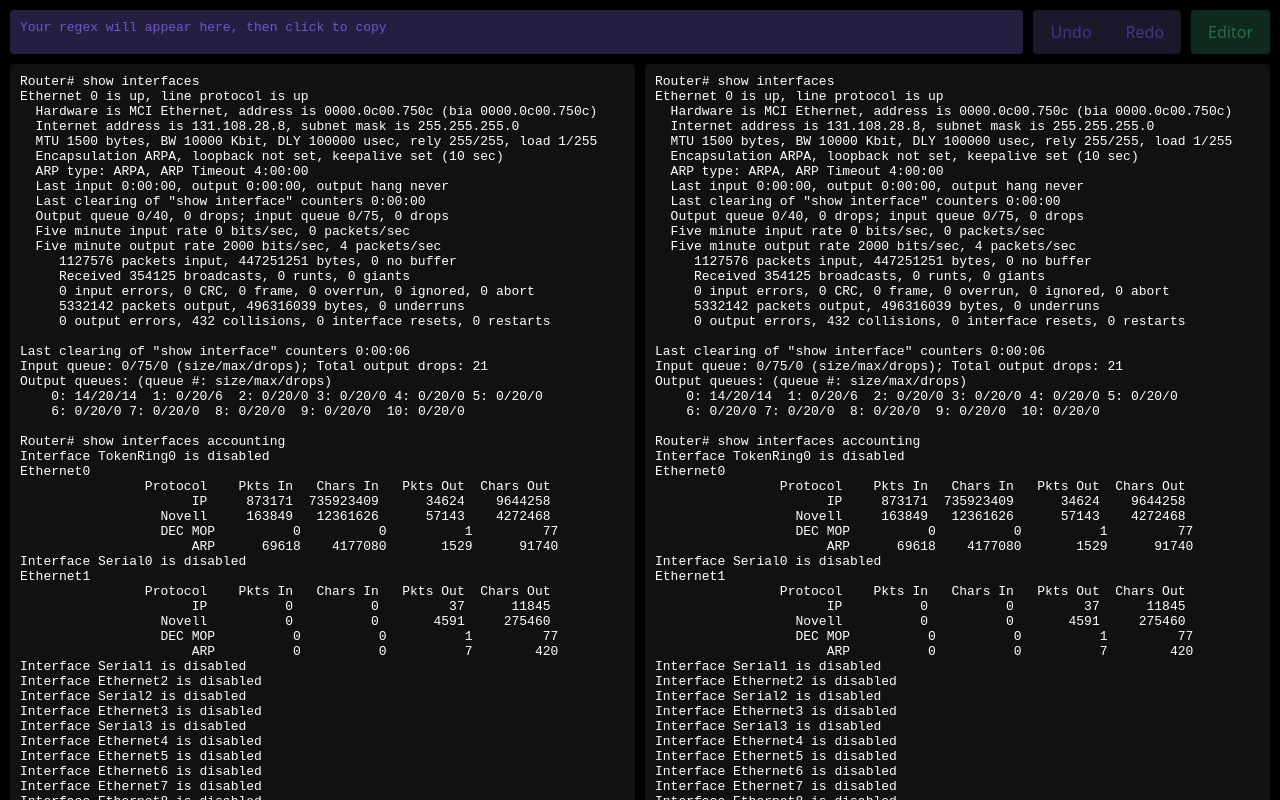
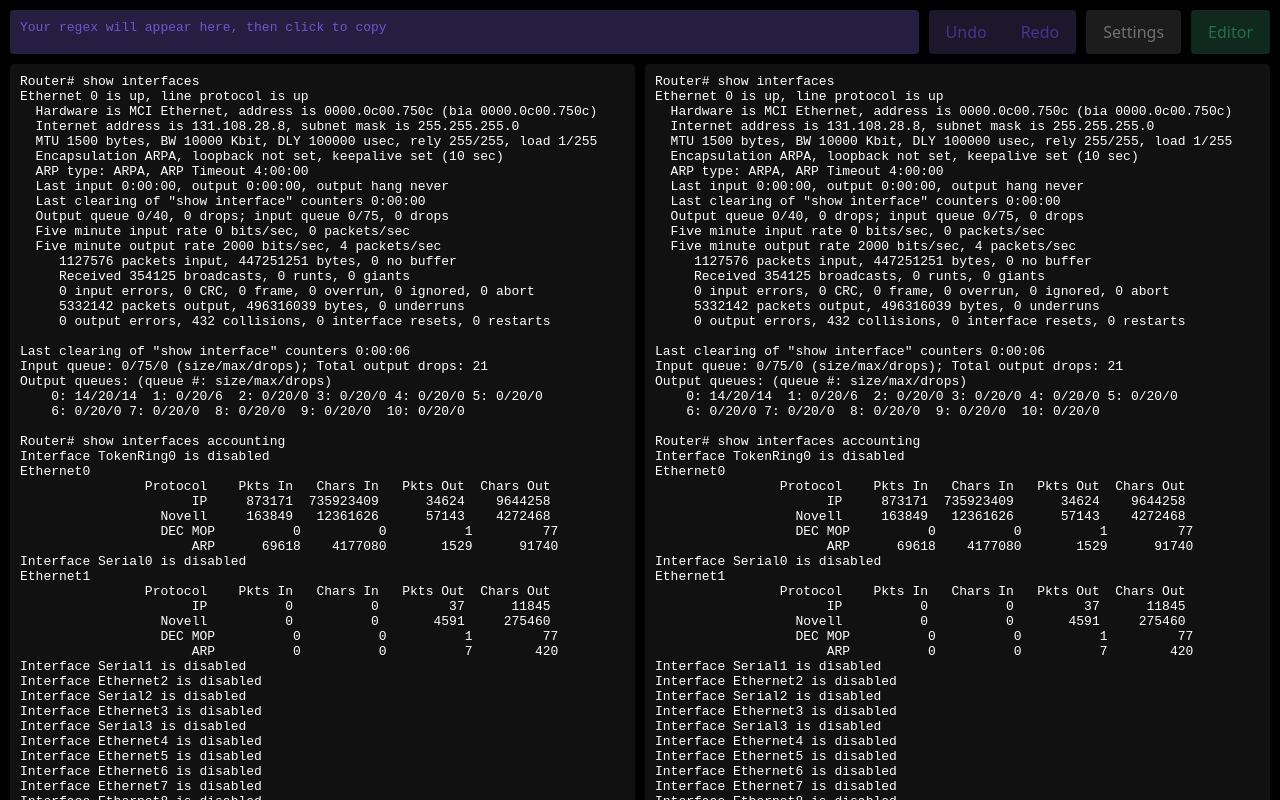
Before and after one commit to ricardocasares/regexgen, a React (Vite) app: page / in a window 1280 px wide. Shown: the top 800 px of the page. Built offline with nearby package versions, Linux system fonts and the light colour scheme; what react-string-replace-recursively would draw is missing.

Commit message:
better toggle

```diff
--- a/src/components/App/App.tsx
+++ b/src/components/App/App.tsx
@@ -8,9 +8,11 @@ import { Debug } from "../Debug/Debug";
 import { Toggle } from "../Toggle";
 import { CoreProvider } from "../../core";
 import { TimeTravel } from "../TimeTravel";
+import { Settings } from "../Settings";
 
 export default function App() {
-  const [debuggerOn, setDebugger] = useState(false);
+  const [debuggerOn, showDebugger] = useState(false);
+  const [settingsOn, showSettings] = useState(false);
 
   return (
     <CoreProvider>
@@ -19,9 +21,19 @@ export default function App() {
           <ReExp />
           <Stack h sm start>
             <TimeTravel />
-            <Toggle on={debuggerOn} onClick={() => setDebugger(!debuggerOn)} />
+            <Toggle on={settingsOn} onClick={() => showSettings(!settingsOn)}>
+              Settings
+            </Toggle>
+            <Toggle
+              on={debuggerOn}
+              success
+              onClick={() => showDebugger(!debuggerOn)}
+            >
+              Editor
+            </Toggle>
           </Stack>
         </Stack>
+        {settingsOn && <Settings />}
         <Stack f h sm>
           <Workbench />
           <Preview />
--- a/src/components/Toggle/Toggle.tsx
+++ b/src/components/Toggle/Toggle.tsx
@@ -1,16 +1,18 @@
 import clx from "clsx";
-import { HTMLAttributes } from "react";
+import { HTMLAttributes, ReactNode } from "react";
 import css from "./toggle.module.css";
 import { Button } from "../Button";
 
 export type Toggle = {
   on: boolean;
-} & HTMLAttributes<HTMLButtonElement>;
+  children: ReactNode;
+} & HTMLAttributes<HTMLButtonElement> &
+  Button;
 
-export function Toggle({ on, ...props }: Toggle) {
+export function Toggle({ on, children, ...props }: Toggle) {
   return (
-    <Button {...props} success className={clx({ [css.on]: on })}>
-      Editor
+    <Button {...props} className={clx({ [css.on]: on })}>
+      {children}
     </Button>
   );
 }
--- a/src/components/Toggle/toggle.module.css
+++ b/src/components/Toggle/toggle.module.css
@@ -1,4 +1,3 @@
 .on {
-  color: hsl(151, 49.3%, 46.5%) !important;
-  background: hsl(153, 51.8%, 21.8%) !important;
+  border: 1px solid currentColor !important;
 }
```
